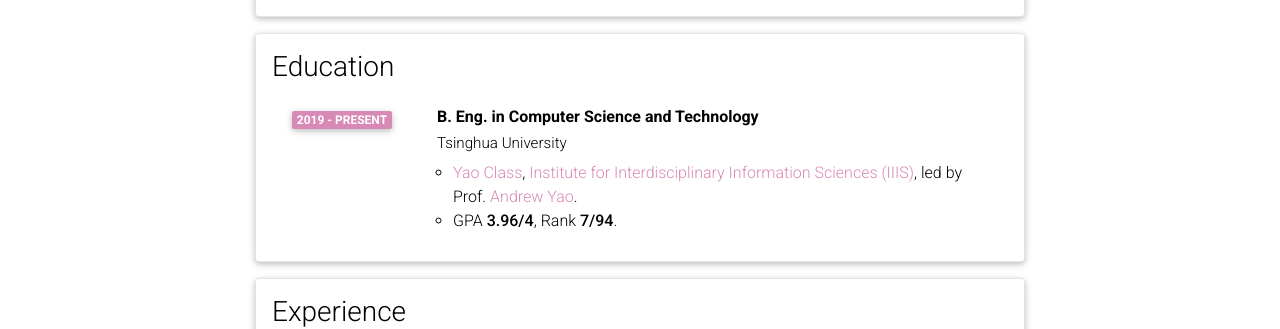
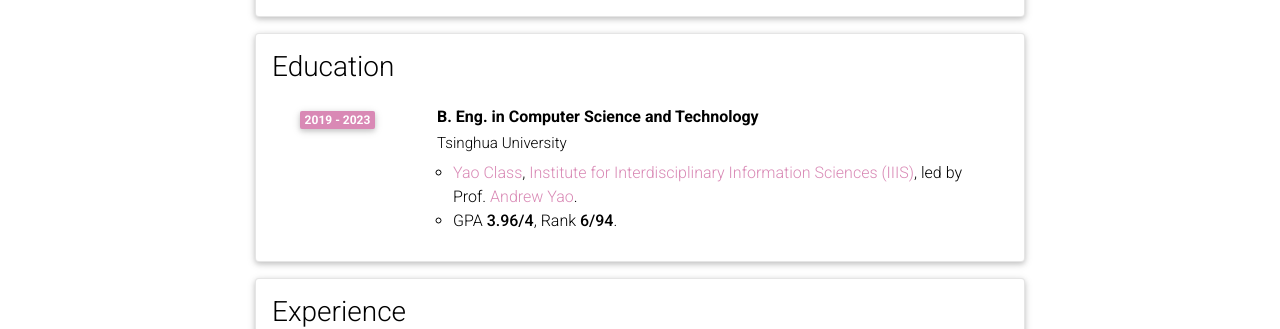
Before and after one commit to ziqing-huang/ziqing-huang.github.io, a Jekyll site: the page built from _pages/cv.md, in a window 1280 px wide and 900 px high. Shown: the part 359-688 px from the top of the window. Built offline with Jekyll 4.4.1, drawn with Linux system fonts in a browser that asks for light colours; nearby versions of some CDN libraries; comment, search, counter and statistics services are not loaded; a style sheet for code colours, icons or effects is not loaded.

```diff
--- a/_data/cv.yml
+++ b/_data/cv.yml
@@ -13,10 +13,10 @@
   contents:
     - title: B. Eng. in Computer Science and Technology
       institution: Tsinghua University
-      year: 2019 - Present
+      year: 2019 - 2023
       description:
         - <a href="https://iiis.tsinghua.edu.cn/en/yaoclass/">Yao Class</a>, <a href='https://iiis.tsinghua.edu.cn/'>Institute for Interdisciplinary Information Sciences (IIIS)</a>, led by Prof. <a href="https://iiis.tsinghua.edu.cn/yao/">Andrew Yao</a>.
-        - GPA <strong>3.96/4</strong>, Rank <strong>7/94</strong>.
+        - GPA <strong>3.96/4</strong>, Rank <strong>6/94</strong>.
 
 - title: Experience
   type: time_table
```
Also changed, not shown: _news/2023-06-23.md (added, +7 -0 lines), assets/img/pic_old.jpg (added), 2 other files.
